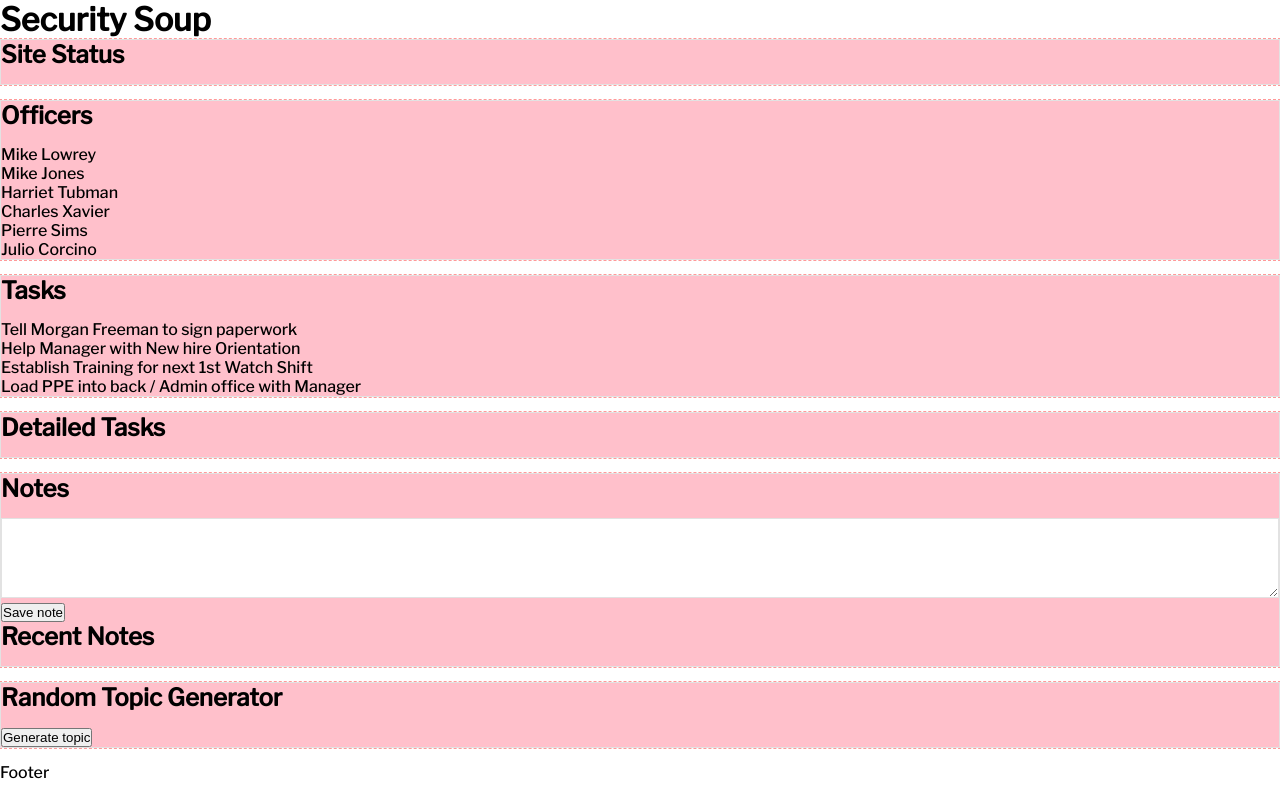
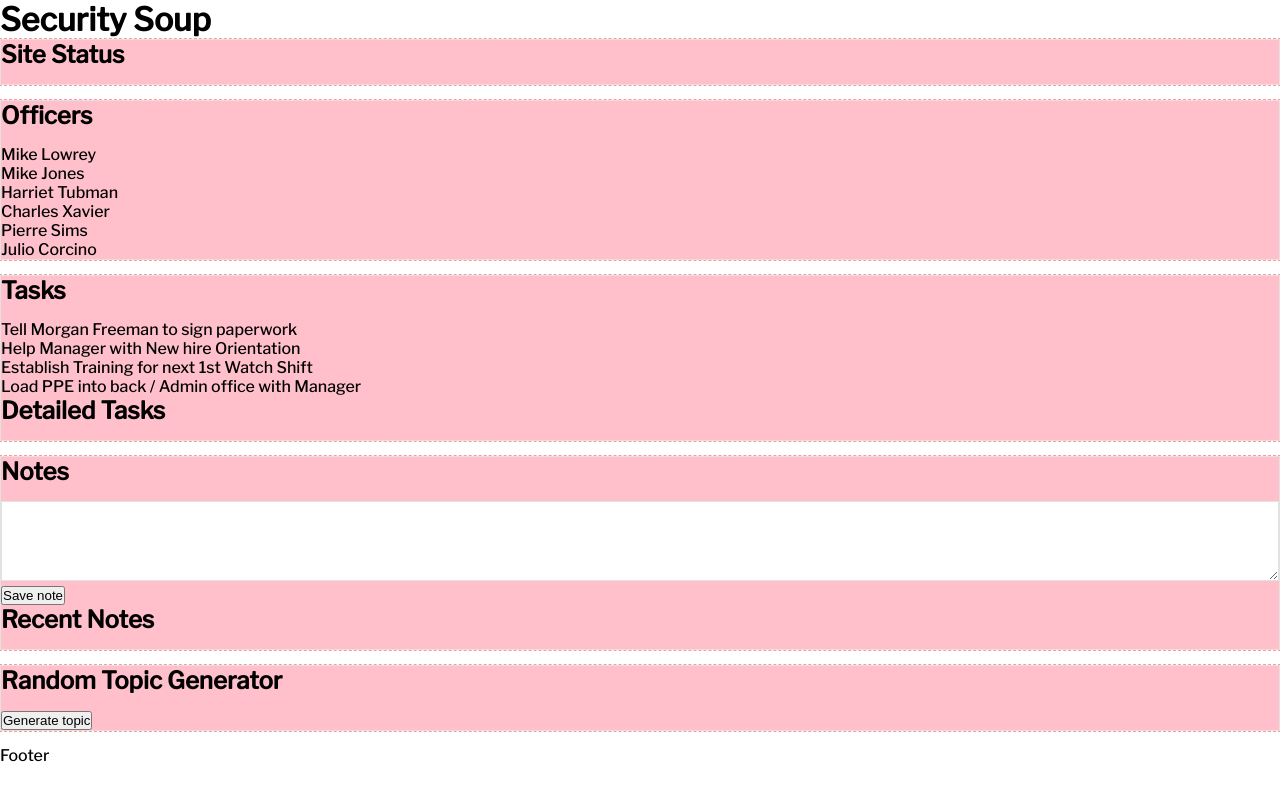
Before and after one commit to chrisvneal/security-soup, a React (Create React App) app: page / in a window 1280 px wide. Built offline with nearby package versions, Linux system fonts and the light colour scheme.

Commit message:
Move DetailedTasks component inside Tasks component

```diff
--- a/src/components/DetailedTasks.js
+++ b/src/components/DetailedTasks.js
@@ -2,9 +2,9 @@ import React from "react";
 
 const DetailedTasks = () => {
   return (
-    <section className="section-border detailed-tasks">
+    <div className="detailed-tasks">
       <h2>Detailed Tasks</h2>
-    </section>
+    </div>
   );
 };
 
--- a/src/components/Tasks.js
+++ b/src/components/Tasks.js
@@ -4,13 +4,11 @@ import DetailedTasks from "./DetailedTasks";
 const Tasks = ({ tasks }) => {
   const taskList = tasks.map((task) => <li key={task.id}>{task.title}</li>);
   return (
-    <>
-      <section className="section-border tasks">
-        <h2>Tasks</h2>
-        <ul className="tasks-list">{taskList}</ul>
-      </section>
+    <section className="section-border tasks">
+      <h2>Tasks</h2>
+      <ul className="tasks-list">{taskList}</ul>
       <DetailedTasks />
-    </>
+    </section>
   );
 };
 
```
